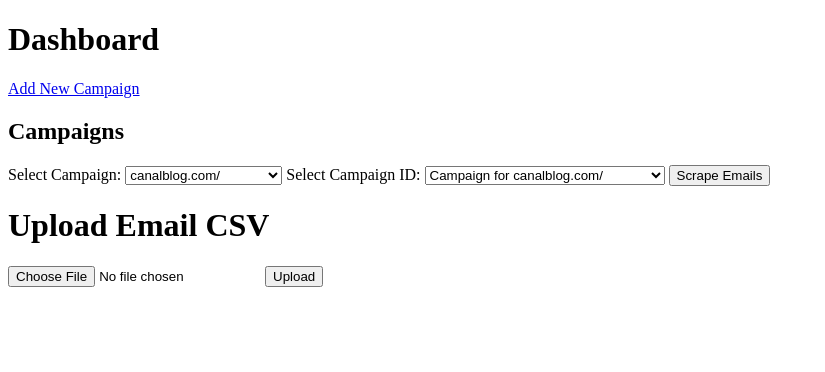
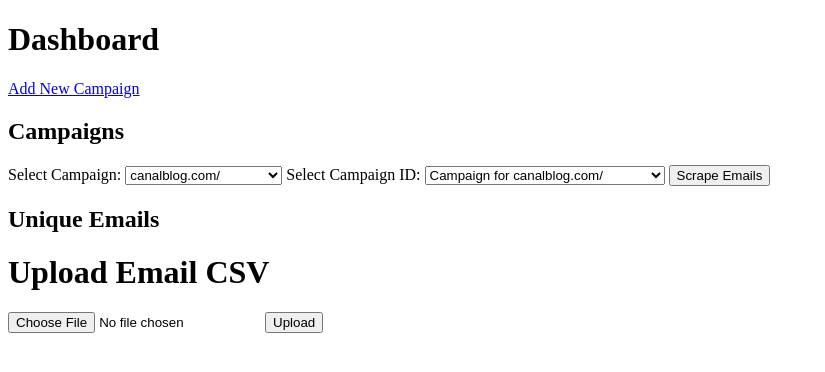
Before and after one commit to khansaad1275/hacktivate, a Flask app: page /dashboard in a window 1280 px wide. Shown: the top 372 px of the page, without its empty margins (0-825 px from the left). Run offline with Flask 3, Linux system fonts and the light colour scheme; a user stored in the database is signed in.

Commit message:
scraper changes

```diff
--- a/app.py
+++ b/app.py
@@ -168,7 +168,7 @@
 
         visited_urls = set()
         emails_found = set()
-
+        max_pages_to_visit = 20
         def extract_emails_from_url(url):
             response = requests.get(url)
             soup = BeautifulSoup(response.text, 'html.parser')
@@ -182,9 +182,9 @@
 
             return emails
 
-        def crawl_and_find_emails(url):
-            if url in visited_urls:
-                return
+        def crawl_and_find_emails(url,page_visited=0):
+            if url in visited_urls or page_visited>=max_pages_to_visit:
+                return page_visited
             visited_urls.add(url)
             print(f"Visiting: {url}")
 
@@ -202,7 +202,10 @@
                 for link in soup.find_all('a', href=True):
                     absolute_url = urljoin(url, link['href'])
                     if base_url in absolute_url and absolute_url not in visited_urls:
-                        crawl_and_find_emails(absolute_url)
+                        page_visited=crawl_and_find_emails(absolute_url,page_visited+1)
+                        if page_visited>=max_pages_to_visit:
+                            break
+
 
             except Exception as e:
                 print(f"Error crawling {url}: {str(e)}")
--- a/templates/dashboard.html
+++ b/templates/dashboard.html
@@ -24,14 +24,13 @@
         <button type="submit">Scrape Emails</button>
     </form>
 
-    {% if emails %}
-    <h2>Unique Emails from Uploaded CSV</h2>
+
+    <h2>Unique Emails</h2>
     <ul>
         {% for email in emails %}
         <li>{{ email }}</li>
         {% endfor %}
     </ul>
-    {% endif %}
 
 
     <h1>Upload Email CSV</h1>
```
